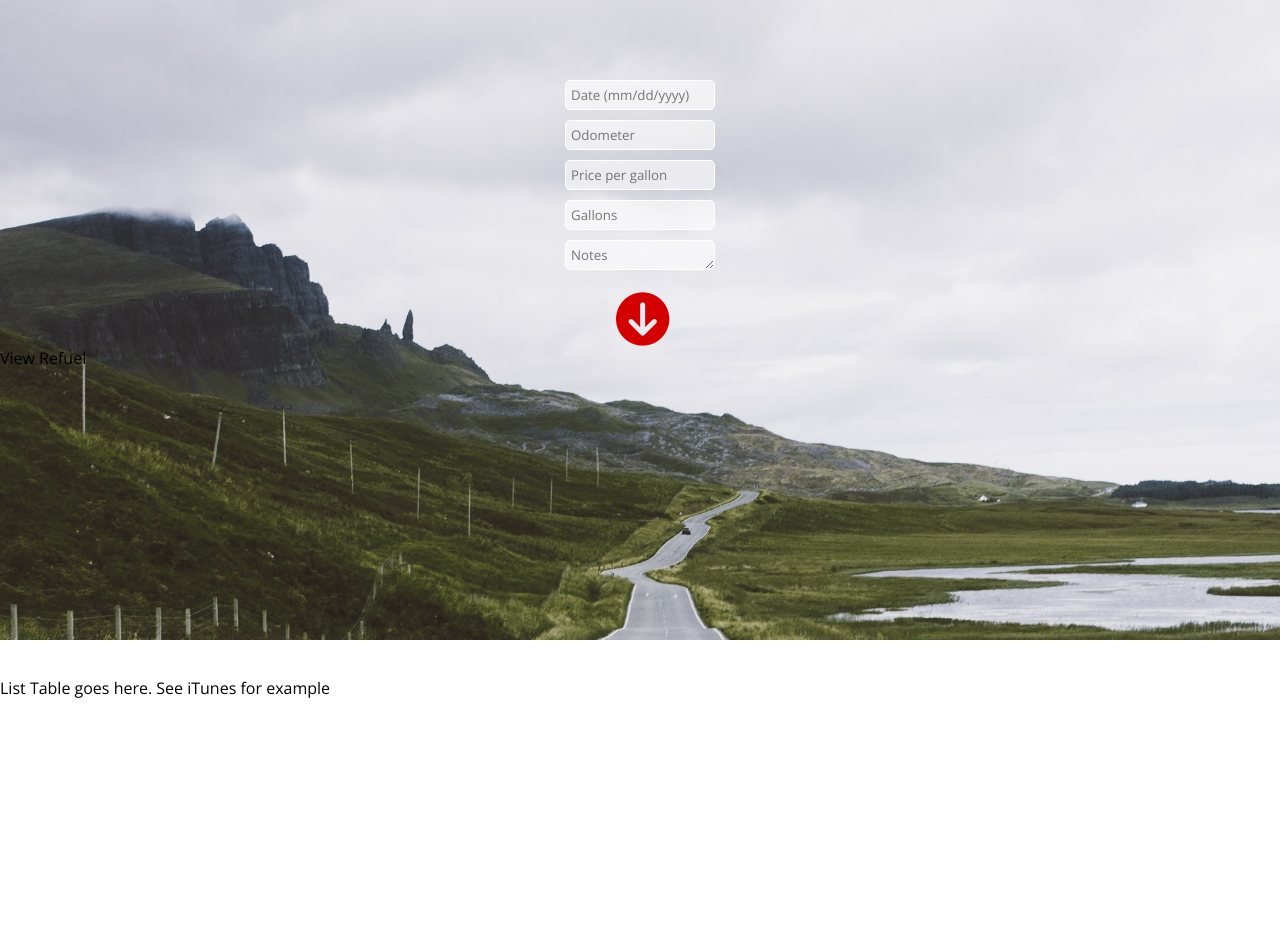
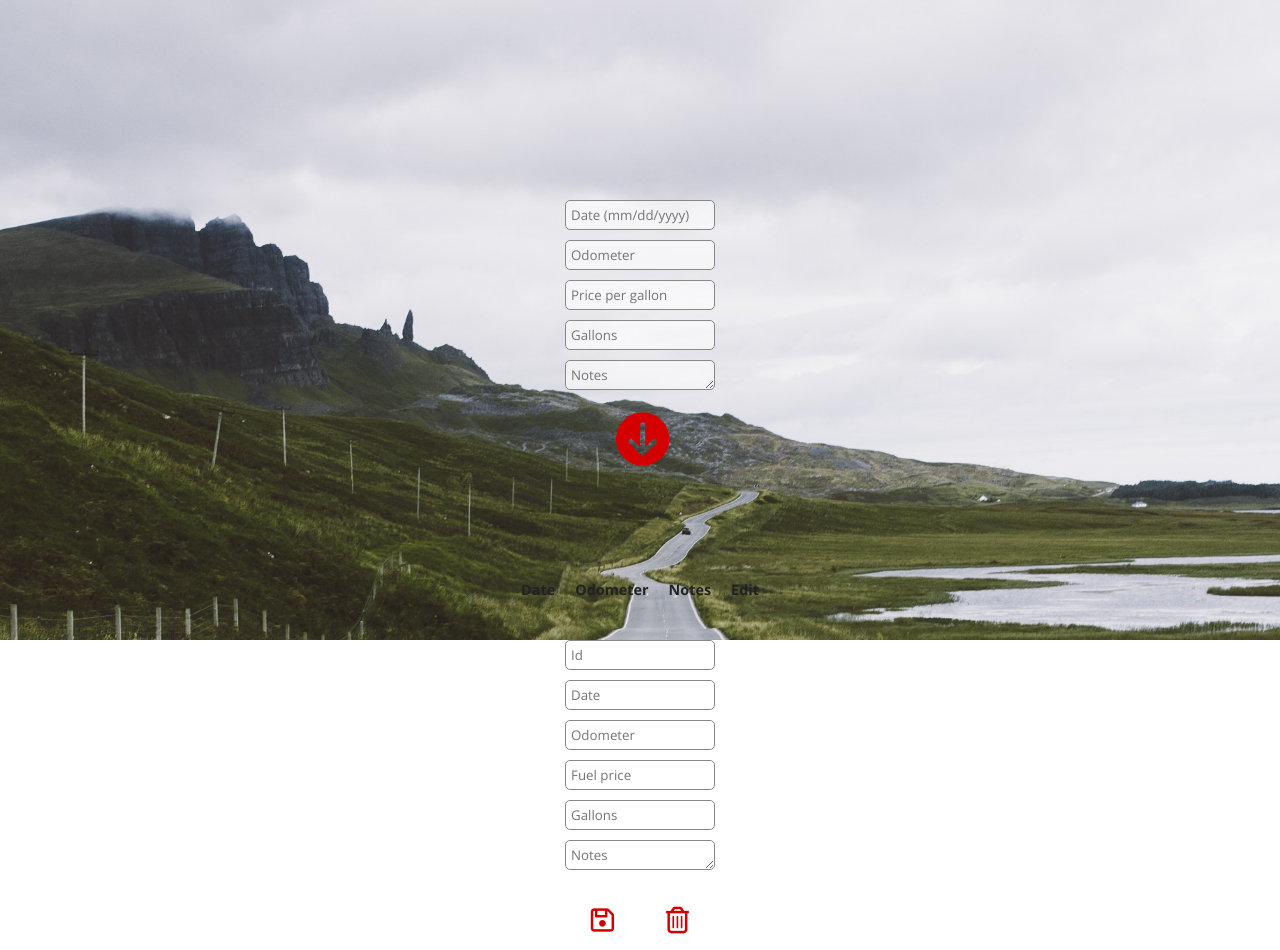
Before and after one commit to chrisjxn/fuel-economy, a React (Create React App) app: page / in a window 1280 px wide. Shown: the part 160-1110 px from the top of the page. Before the commit the page ends 859 px from the top, so only its background shows below. Built offline with nearby package versions, Linux system fonts and the light colour scheme.

Commit message:
almost final

```diff
--- a/package.json
+++ b/package.json
@@ -5,6 +5,7 @@
   "dependencies": {
     "axios": "^0.16.2",
     "body-parser": "^1.18.2",
+    "cors": "^2.8.4",
     "express": "^4.16.1",
     "react": "^16.0.0",
     "react-dom": "^16.0.0",
--- a/src/App.js
+++ b/src/App.js
@@ -6,17 +6,19 @@ import Capture from './components/Capture/Capture';
 import List from './components/List/List';
 import ViewRefuel from './components/ViewRefuel/ViewRefuel';
 
+
 class App extends Component {
   constructor() {
     super()
 
     this.state = {
-      date: null,
-      odometer: null,
-      fuelPrice: null,
-      gallons: null,
-      notes: null,
+      date: '',
+      odometer: '',
+      fuelPrice: '',
+      gallons: '',
+      notes: '',
       refuels: [],
+      currentObject: {},
       baseUrl: 'http://localhost:3000'
     }
     this.handleDateChange = this.handleDateChange.bind(this);
@@ -25,6 +27,8 @@ class App extends Component {
     this.handleGallonsChange = this.handleGallonsChange.bind(this);
     this.handleNotesChange = this.handleNotesChange.bind(this);
     this.handleSubmitValues = this.handleSubmitValues.bind(this);
+    this.handleViewRefuel = this.handleViewRefuel.bind(this);
+    this.update = this.update.bind(this);
   }
 
   handleDateChange(e) {
@@ -58,13 +62,34 @@ class App extends Component {
 
     axios.post(this.state.baseUrl + '/api/refuel', body)
       .then(response => {
-        this.setState({ refuels: response.data.refuel })
+        this.setState({ refuels: response.data })
       })
-    console.log(this.state.refuels);
   }
 
+  handleViewRefuel(index) {
+    this.setState({ currentObject: this.state.refuels[index] });
+  }
+
+  update() {
+    axios.get(this.state.baseUrl + '/api/refuel')
+      .then(response => {
+        this.setState({ refuels: response.data })
+      })
+  }
 
   render() {
+    let refuelsList = this.state.refuels.map((item, i) => {
+      return (
+        <List
+          date={item.date}
+          odometer={item.odometer}
+          notes={item.notes}
+          index={i}
+          handleViewRefuel={this.handleViewRefuel}
+        />
+      )
+    })
+
     return (
       <div className="App">
         <Header />
@@ -76,21 +101,27 @@ class App extends Component {
           handleNotesChange={this.handleNotesChange}
           handleSubmitValues={this.handleSubmitValues}
         />
-        <List
-          handleDateChange={this.handleDateChange}
-          handleOdometerChange={this.handleOdometerChange}
-          handleFuelPriceChange={this.handleFuelPriceChange}
-          handleGallonsChange={this.handleGallonsChange}
-          handleNotesChange={this.handleNotesChange}
-          handleSubmitValues={this.handleSubmitValues}
-        />
+        <div className="list_wrapper">
+          <table>
+            <tbody>
+              <tr>
+                <th className="left_column">Date</th>
+                <th className="center_column">Odometer</th>
+                <th className="right_column">Notes</th>
+                <th className="edit_button">Edit</th>
+              </tr>
+              {refuelsList}
+            </tbody>
+          </table>
+        </div>
         <ViewRefuel
-          handleDateChange={this.handleDateChange}
-          handleOdometerChange={this.handleOdometerChange}
-          handleFuelPriceChange={this.handleFuelPriceChange}
-          handleGallonsChange={this.handleGallonsChange}
-          handleNotesChange={this.handleNotesChange}
-          handleSubmitValues={this.handleSubmitValues}
+          id={this.state.currentObject.id}
+          date={this.state.currentObject.date}
+          odometer={this.state.currentObject.odometer}
+          fuelPrice={this.state.currentObject.fuelPrice}
+          gallons={this.state.currentObject.gallons}
+          notes={this.state.currentObject.notes}
+          update={this.update}
         />
       </div>
     );
--- a/src/components/Capture/Capture.css
+++ b/src/components/Capture/Capture.css
@@ -3,7 +3,7 @@
     flex-direction: column;
     width: 150px;
     margin: auto;
-    padding-top: 30vh;
+    padding-top: 45vh;
 }
 
 .input_box {
--- a/src/components/List/List.css
+++ b/src/components/List/List.css
@@ -1,4 +1,40 @@
 .list_wrapper {
-    position: absolute;
-    top: 105vh;
+    color: #222222;
+    font-size: 0.9rem;
+    margin: 110px 20px 20px 20px;
 }
+
+table {
+    border-collapse: separate;
+    border-spacing: 20px 0px;
+    margin: auto;
+}
+
+td {
+    padding: 3px 0px;
+}
+
+th {
+    padding: 3px 0px;
+    font-weight: bold;
+}
+
+.left_column {
+      text-align: left;
+}
+
+.center_column {
+    text-align: center;
+}
+
+.right_column {
+    text-align: left;
+}
+
+.edit_button {
+    background: transparent;
+    border: none;
+    color: #222222;
+    text-align: center;
+    margin: auto;
+}
--- a/src/components/List/List.js
+++ b/src/components/List/List.js
@@ -4,8 +4,15 @@ import './List.css';
 
 export default function List(props) {
     return (
-        <div className="list_wrapper">
-            List Table goes here. See iTunes for example
-        </div>
+        <tr>
+            <td className="left_column">{props.date}</td>
+            <td className="center_column">{props.odometer}</td>
+            <td className="right_column">{props.notes}</td>
+            <button
+            className="edit_button"
+            onClick={() => props.handleViewRefuel(props.index)}>
+            <i class="fa fa-pencil-square-o"></i>
+            </button>
+        </tr>
     )
 }
--- a/src/components/ViewRefuel/ViewRefuel.css
+++ b/src/components/ViewRefuel/ViewRefuel.css
@@ -0,0 +1,75 @@
+.viewRefuel_wrapper {
+    margin: auto;
+    font-size: 0.9rem;
+    color: #222222;
+    display: flex;
+    flex-direction: column;
+    width: 150px;
+    margin: 40px auto;
+}
+
+.input_box {
+    margin-bottom: 10px;
+    background: rgba(255,255,255,0.6);
+    padding: 5px;
+    border-style: solid;
+    border-color: #888888;
+    border-width: 0.5px;
+    color: #222222;
+    font-family: 'Open Sans', sans-serif;
+    font-weight: 400;
+    border-radius: 5px;
+}
+
+.notes_box {
+    margin-bottom: 20px;
+    background: rgba(255,255,255,0.6);
+    padding: 5px;
+    border-style: solid;
+    border-color: #888888;
+    border-width: 0.5px;
+    color: #222222;
+    font-family: 'Open Sans', sans-serif;
+    font-weight: 400;
+    border-radius: 5px;
+    transition: height 0.5s ease-in-out;
+    height: 18px;
+}
+
+.save_button {
+    background: transparent;
+    border: none;
+    color: #d40000;
+    font-weight: 300;
+    height: 60px;
+    width: 60px;
+    border-radius: 50%;
+    text-align: center;
+    margin: auto;
+}
+
+.delete_button {
+    background: transparent;
+    border: none;
+    color: #d40000;
+    font-weight: 300;
+    height: 60px;
+    width: 60px;
+    border-radius: 50%;
+    text-align: center;
+    margin: auto;
+}
+
+.input_box:focus {
+    outline-color: #d40000;
+}
+
+.notes_box:focus {
+    height: 100px;
+    outline-color: #d40000;
+}
+
+.button_area {
+    display:flex;
+    flex-direction: row;
+}
--- a/src/components/ViewRefuel/ViewRefuel.js
+++ b/src/components/ViewRefuel/ViewRefuel.js
@@ -1,9 +1,141 @@
-import React from 'react';
+import React, { Component } from 'react';
 import './ViewRefuel.css';
+import axios from 'axios';
 
 
-export default function ViewRefuel(props) {
-    return (
-        <div>View Refuel</div>
-    )
+class ViewRefuel extends Component {
+    constructor(props) {
+        super(props)
+
+        this.state = {
+            id: '',
+            date: '',
+            odometer: '',
+            fuelPrice: '',
+            gallons: '',
+            notes: '',
+            baseUrl: 'http://localhost:3000',
+        }
+        this.handleEditId = this.handleEditId.bind(this);
+        this.handleEditDate = this.handleEditDate.bind(this);
+        this.handleEditOdometer = this.handleEditOdometer.bind(this);
+        this.handleEditFuelPrice = this.handleEditFuelPrice.bind(this);
+        this.handleEditGallons = this.handleEditGallons.bind(this);
+        this.handleEditNotes = this.handleEditNotes.bind(this);
+        this.handleSaveChanges = this.handleSaveChanges.bind(this);
+        this.handleDeleteRefuel = this.handleDeleteRefuel.bind(this);
+    }
+
+    componentWillReceiveProps(newProps) {
+        this.setState({ id: newProps.id, date: newProps.date, odometer: newProps.odometer, fuelPrice: newProps.fuelPrice, gallons: newProps.gallons, notes: newProps.notes })
+    }
+
+    handleEditId(e) {
+        this.setState({ id: e.target.value })
+    }
+
+    handleEditDate(e) {
+        this.setState({ date: e.target.value })
+    }
+
+    handleEditOdometer(e) {
+        this.setState({ odometer: e.target.value })
+    }
+
+    handleEditFuelPrice(e) {
+        this.setState({ fuelPrice: e.target.value })
+    }
+
+    handleEditGallons(e) {
+        this.setState({ gallons: e.target.value })
+    }
+
+    handleEditNotes(e) {
+        this.setState({ notes: e.target.value })
+    }
+
+    handleSaveChanges() {
+        let body = {
+            id: this.state.id,
+            date: this.state.date,
+            odometer: this.state.odometer,
+            fuelPrice: this.state.fuelPrice,
+            gallons: this.state.gallons,
+            notes: this.state.notes
+        };
+
+        axios.put(this.state.baseUrl + `/api/refuel/${this.state.id}`, body)
+            .then(response => {
+                this.setState({ refuels: response.data })
+                this.props.update();
+            })
+    }
+
+    handleDeleteRefuel() {
+        axios.delete(this.state.baseUrl + `/api/refuel/${this.state.id}`)
+            .then(response => {
+                this.setState({ refuels: response.data })
+                this.props.update();
+            })
+    }
+
+
+    render() {
+        return (
+            <div className="viewRefuel_wrapper">
+                <input
+                    value={this.state.id}
+                    onChange={this.handleEditId}
+                    placeholder="Id"
+                    className="input_box"
+                />
+                <input
+                    value={this.state.date}
+                    onChange={this.handleEditDate}
+                    placeholder="Date"
+                    className="input_box"
+                />
+                <input
+                    value={this.state.odometer}
+                    onChange={this.handleEditOdometer}
+                    placeholder="Odometer"
+                    className="input_box"
+                />
+                <input
+                    value={this.state.fuelPrice}
+                    onChange={this.handleEditFuelPrice}
+                    placeholder="Fuel price"
+                    className="input_box"
+                />
+                <input
+                    value={this.state.gallons}
+                    onChange={this.handleEditGallons}
+                    placeholder="Gallons"
+                    className="input_box"
+                />
+                <textarea
+                    value={this.state.notes}
+                    onChange={this.handleEditNotes}
+                    placeholder="Notes"
+                    className="notes_box"
+                />
+                <div className="button_area">
+                    <button
+                        onClick={this.handleSaveChanges}
+                        className="save_button"
+                    >
+                        <i className="fa fa-floppy-o fa-2x"></i>
+                    </button>
+                    <button
+                        onClick={this.handleDeleteRefuel}
+                        className="delete_button"
+                    >
+                    <i className="fa fa-trash-o fa-2x"></i>
+                </button>
+                </div>
+            </div>
+        )
+    }
 }
+
+export default ViewRefuel
```
Also changed, not shown: src/App.css (line endings or trailing spaces), 2 other files (tests, documents, lock files or other folders).
